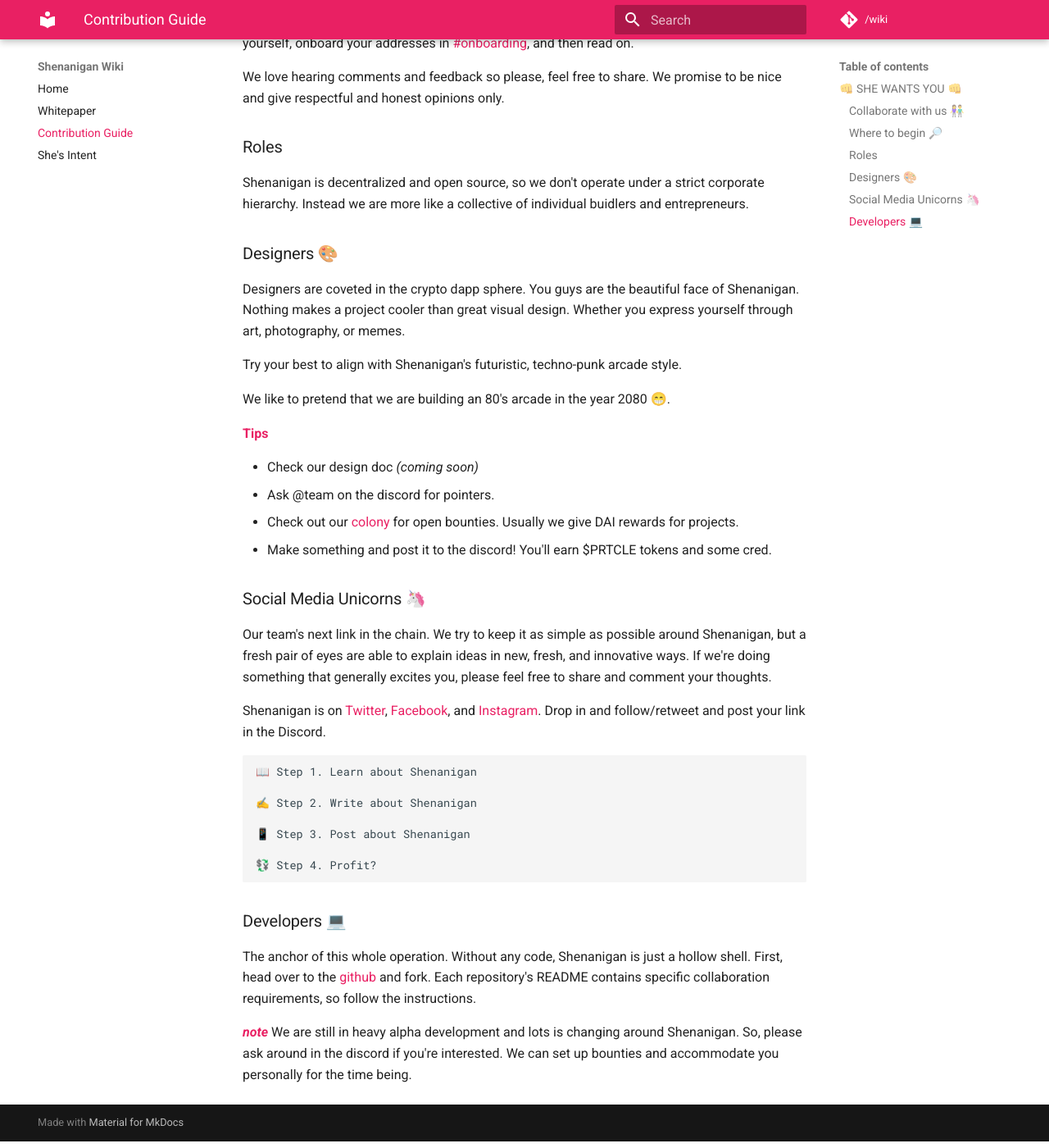
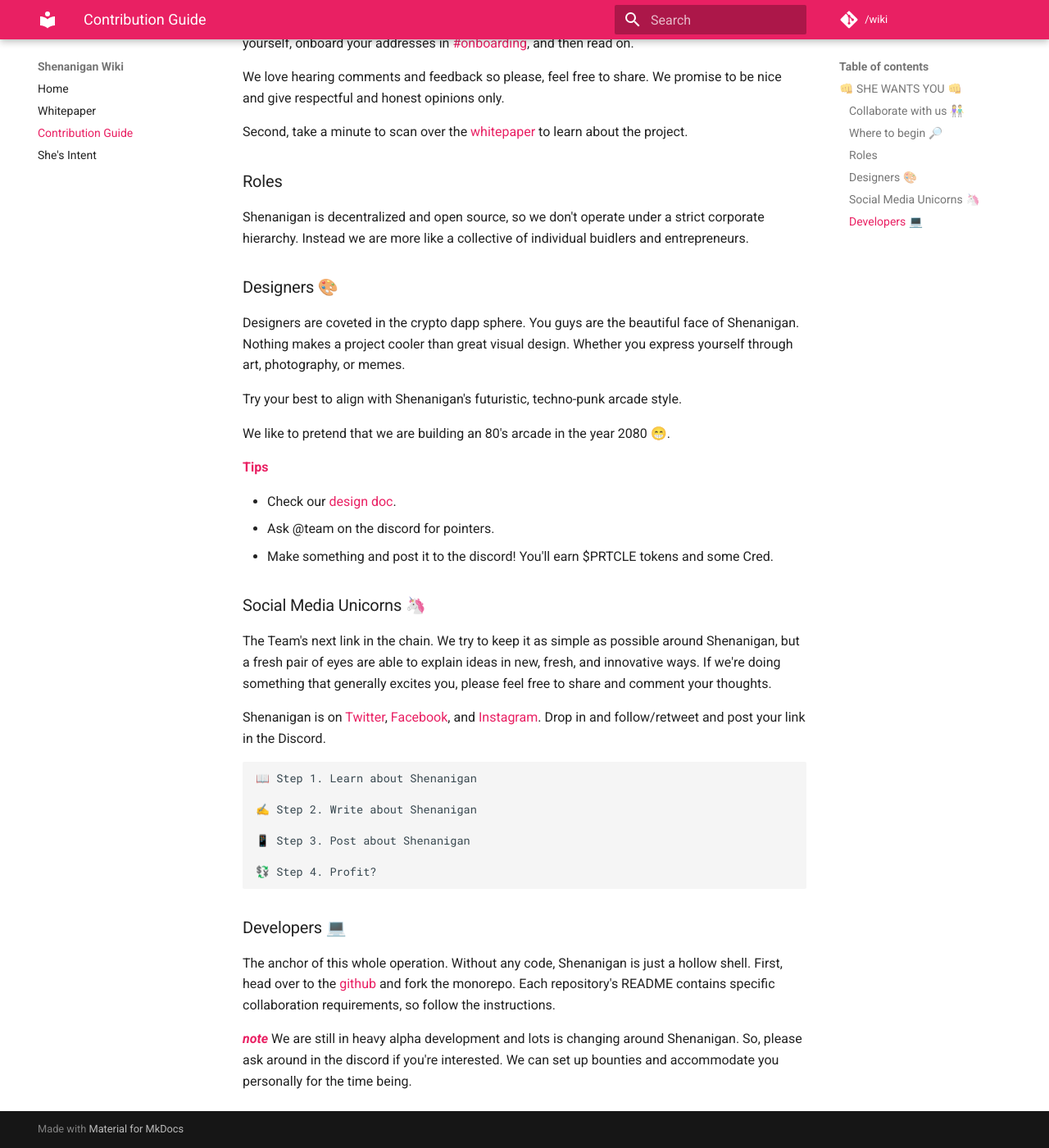
Before and after one commit to ShenaniganDApp/docs, an MkDocs documentation site: the page built from docs/contribution.md, in a window 1280 px wide and 1400 px high, scrolled down 459 px. Shown: the whole window at 82% size. Built offline with MkDocs 1.6.1 and Material for MkDocs 9.7.7, drawn with Linux system fonts in a browser that asks for light colours; comment, search, counter and statistics services are not loaded.

Commit message:
Update contribution.md

```diff
--- a/docs/contribution.md
+++ b/docs/contribution.md
@@ -13,6 +13,7 @@ In our discord is we communicate ideas, hold discussions, and make friends so in
 
 We love hearing comments and feedback so please, feel free to share. We promise to be nice and give respectful and honest opinions only.
 
+Second, take a minute to scan over the [whitepaper](https://she.energy/wiki/whitepaper/) to learn about the project.
 
 
 ### Roles
@@ -28,15 +29,14 @@ We like to pretend that we are building an 80's arcade in the year 2080 😁.
 
   **[Tips]()**
 
-  * Check our design doc *(coming soon)*
+  * Check our [design doc](https://docs.google.com/document/d/1E0ZrhPARruPgFXbz-cuiQSa7C4yzTrgSN3E-2w6L8cg/edit?usp=sharing).
   * Ask @team on the discord for pointers.
-  * Check out our [colony](https://colony.io/colony/shenanigan) for open bounties. Usually we give DAI rewards for projects.
-  * Make something and post it to the discord! You'll earn $PRTCLE tokens and some cred.
+  * Make something and post it to the discord! You'll earn $PRTCLE tokens and some Cred.
 
 
 ### Social Media Unicorns 🦄️
 
-Our team's next link in the chain. We try to keep it as simple as possible around Shenanigan, but a fresh pair of eyes are able to explain ideas in new, fresh, and innovative ways. If we're doing something that generally excites you, please feel free to share and comment your thoughts.
+The Team's next link in the chain. We try to keep it as simple as possible around Shenanigan, but a fresh pair of eyes are able to explain ideas in new, fresh, and innovative ways. If we're doing something that generally excites you, please feel free to share and comment your thoughts.
 
 Shenanigan is on [Twitter](https://twitter.com/She_Dapp), [Facebook](https://www.facebook.com/shenanigan.dapp/), and [Instagram](). Drop in and follow/retweet and post your link in the Discord.
 
@@ -50,6 +50,6 @@ Shenanigan is on [Twitter](https://twitter.com/She_Dapp), [Facebook](https://www
 
 
 ### Developers 💻️
-The anchor of this whole operation. Without any code, Shenanigan is just a hollow shell. First, head over to the [github](http://github.com/shenanigandapp) and fork. Each repository's README contains specific collaboration requirements, so follow the instructions.
+The anchor of this whole operation. Without any code, Shenanigan is just a hollow shell. First, head over to the [github](http://github.com/shenanigandapp) and fork the monorepo. Each repository's README contains specific collaboration requirements, so follow the instructions.
 
 **[_note_]()**  We are still in heavy alpha development and lots is changing around Shenanigan. So, please ask around in the discord if you're interested. We can set up bounties and accommodate you personally for the time being.
```
